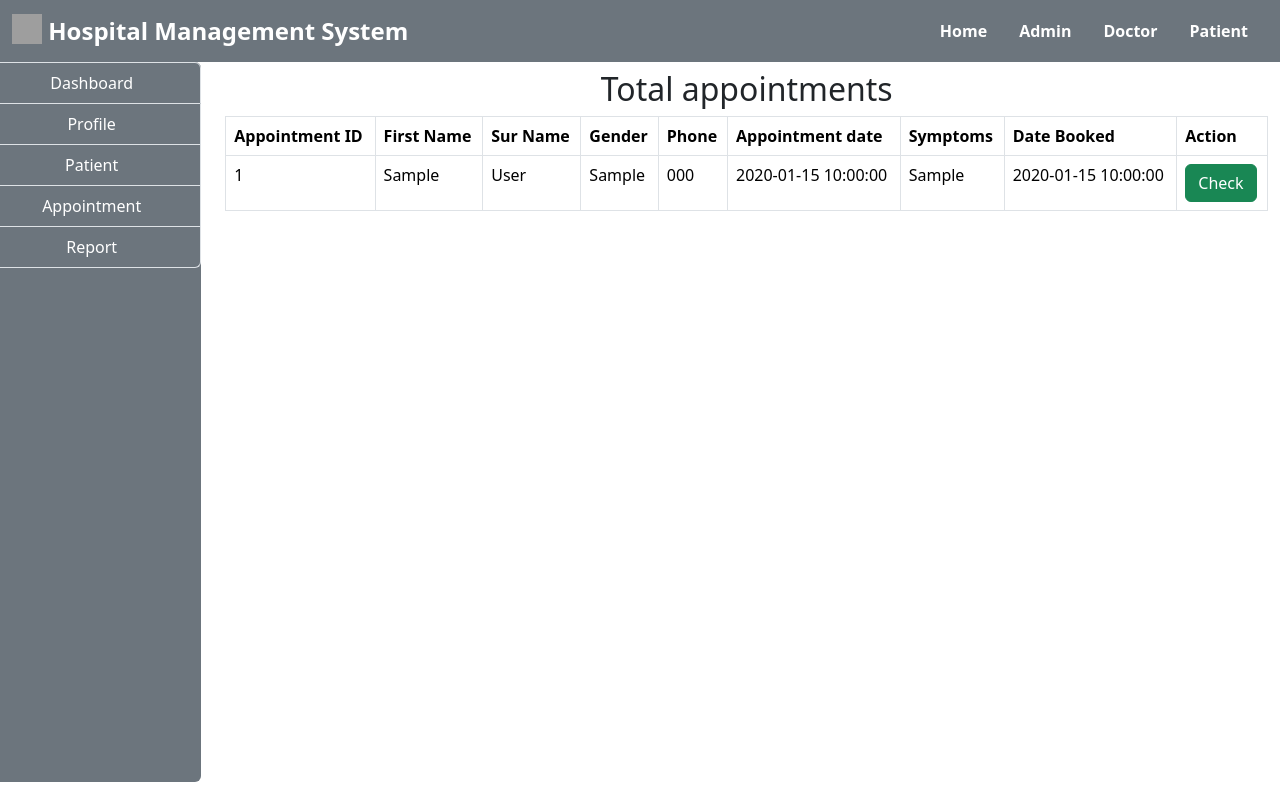
After one commit to blitzbugg/HMS, a PHP site: page /doctor/appointment.php in a window 1280 px wide. The commit adds this page. Run offline with PHP 8.4, Linux system fonts and the light colour scheme; tables that the repository leaves empty or names only in its code hold one stand-in row (values such as "Sample post"); some libraries are stand-ins or nearby versions; grey boxes are pictures that could not be loaded.

Commit message:
Doctor can view the total pending appointments

```diff
--- /dev/null
+++ b/doctor/appointment.php
@@ -0,0 +1,90 @@
+<h2?php
+session_start();
+?>
+
+<!DOCTYPE html>
+<html lang="en">
+<head>
+    <meta charset="UTF-8">
+    <meta name="viewport" content="width=device-width, initial-scale=1.0">
+    <title>Total appointments</title>
+</head>
+<body>
+    <?php
+    include("../include/header.php");
+    include("../include/connection.php");
+
+    ?>
+
+    <div class="container-fluid">
+        <div class="col-md-12">
+            <div class="row">
+                <div class="col-md-2">
+                    <?php
+                    include("sidenav.php");
+                    ?>
+                </div>
+                <div class="col-md-10">
+                    <h2 class="text-center my-2">Total appointments</h2>
+
+                    <?php
+                    $query = "SELECT * FROM appointment WHERE status='pending'";
+                    $res = mysqli_query($connect, $query);
+
+                    $output = "";
+
+                    $output = "
+                        <table class='table table-bordered table-stripped'>
+                        <tr>
+                        <th>Appointment ID</th>
+                        <th>First Name</th>
+                        <th>Sur Name</th>
+                        <th>Gender</th>
+                        <th>Phone</th>
+                        <th>Appointment date</th>
+                        <th>Symptoms</th>
+                        <th>Date Booked</th>
+                        <th>Action</th>
+                        </tr>";
+
+
+                        if (mysqli_num_rows($res) < 1) {
+                            $output .= "
+                            <tr>
+                            <td colspan='9'>No appointments found</td>
+                            </tr>
+                            ";
+                        }
+
+                        while ($row = mysqli_fetch_array($res)) {
+
+                            $output .= "
+                            <tr>
+                            <td>".$row['id']."</td>
+                            <td>".$row['firstname']."</td>
+                            <td>".$row['surname']."</td>
+                            <td>".$row['gender']."</td>
+                            <td>".$row['phone']."</td>
+                            <td>".$row['appointment_date']."</td>
+                            <td>".$row['symptoms']."</td>
+                            <td>".$row['date_booked']."</td>
+                            <td><a href='discharge.php?id=".$row['id']."'><button class='btn btn-success'>Check</button></td>
+                            ";
+
+
+                        }
+                        $output .= "
+                        </tr>
+                        </table>";
+
+                        echo $output;
+
+
+                    ?>
+                </div>
+            </div>
+        </div>
+    </div>
+
+</body>
+</html>
```
Also changed, not shown: doctor/index.php (+6 -2 lines).
